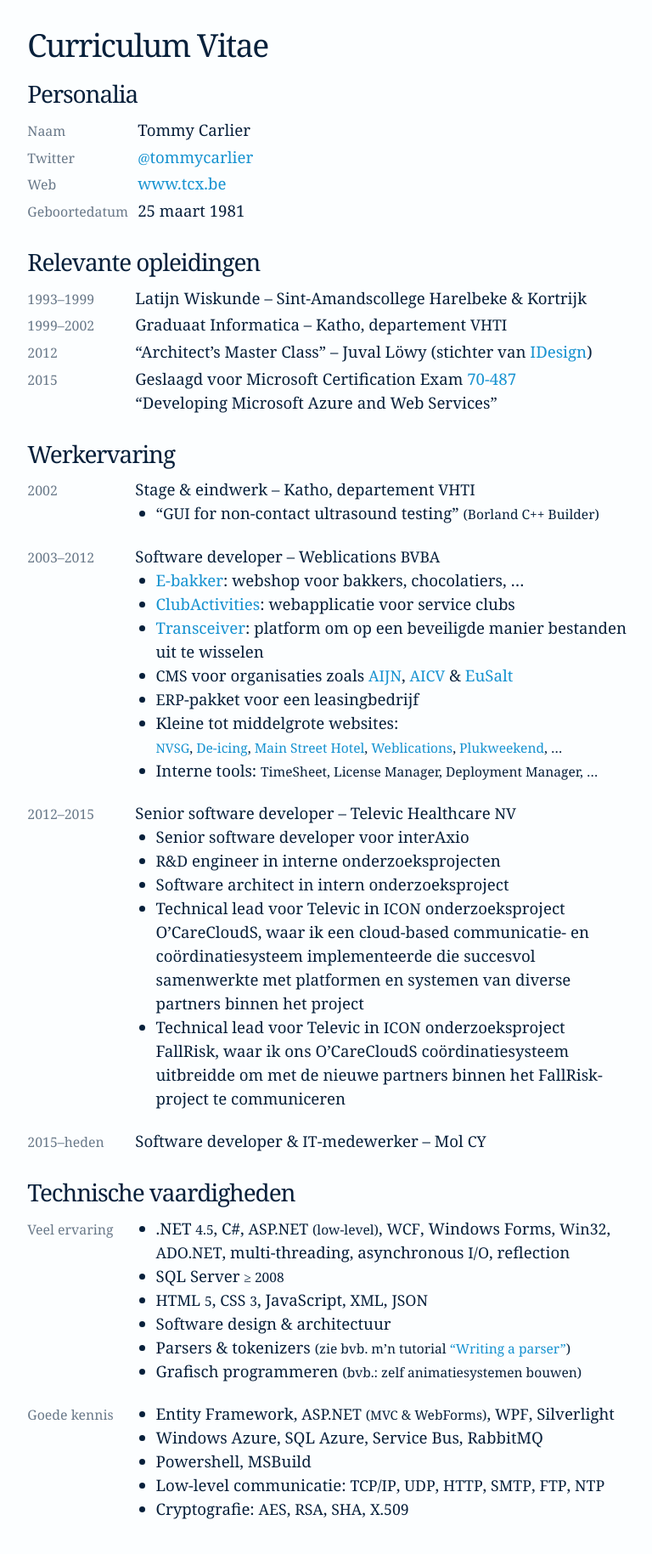
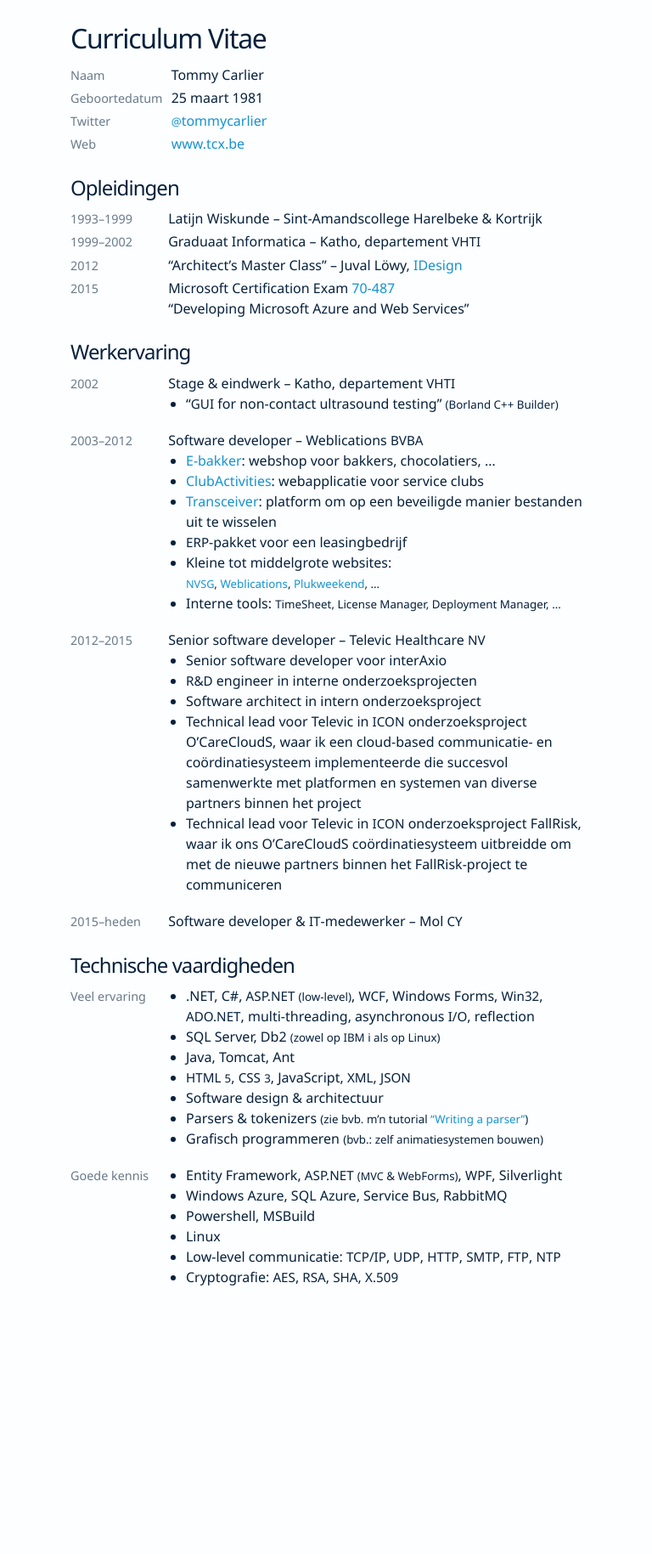
Before and after one commit to tommy-carlier/etc.tcx.be, a Jekyll site: the page built from cv/index.html, in a window 1280 px wide. Shown: the whole page at 85% size, without its empty margins (253-1021 px from the left). Built offline with Jekyll 4.4.1, drawn with Linux system fonts in a browser that asks for light colours; comment, search, counter and statistics services are not loaded; after the commit the page ends 1549 px from its top, so only the background shows below that.

Commit message:
Update style and content

```diff
--- a/cv/index.html
+++ b/cv/index.html
@@ -11,23 +11,22 @@
 </style>
 
 <h1>Curriculum Vitae</h1>
-<h2 id=personal>Personalia</h2>
 <table>
   <tr><th>Naam<td>Tommy Carlier</tr>
-  <tr><th>Twitter<td><a href="https://twitter.com/tommycarlier" rel=me><small>@</small>tommycarlier</a></tr>
+    <tr><th>Geboortedatum<td><time datetime="1981-03-25">25 maart 1981</time></tr>
+    <tr><th>Twitter<td><a href="https://twitter.com/tommycarlier" rel=me><small>@</small>tommycarlier</a></tr>
   <tr><th>Web<td><a href="https://www.tcx.be/">www.tcx.be</a></tr>
-  <tr><th>Geboortedatum<td><time datetime="1981-03-25">25 maart 1981</time></tr>
 </table>
 
-<h2 id=education>Relevante opleidingen</h2>
+<h2>Opleidingen</h2>
 <table>
   <tr><th>1993–1999<td>Latijn Wiskunde – Sint-Amandscollege Harelbeke &amp; Kortrijk</tr>
   <tr><th>1999–2002<td>Graduaat Informatica – Katho, departement <abbr>VHTI</abbr></tr>
-  <tr><th>2012<td>“Architect’s Master Class” – Juval Löwy (stichter van <a href="http://www.idesign.net/">IDesign</a>)</tr>
-  <tr><th>2015<td>Geslaagd voor Microsoft Certification Exam <a href="https://www.microsoft.com/learning/en-us/exam-70-487.aspx">70-487</a> <nobr>“Developing Microsoft Azure and Web Services”</nobr></tr>
+  <tr><th>2012<td>“Architect’s Master Class” – Juval Löwy, <a href="http://www.idesign.net/">IDesign</a></tr>
+  <tr><th>2015<td>Microsoft Certification Exam <a href="https://www.microsoft.com/learning/en-us/exam-70-487.aspx">70-487</a> <nobr>“Developing Microsoft Azure and Web Services”</nobr></tr>
 </table>
 
-<h2 id=experience>Werkervaring</h2>
+<h2>Werkervaring</h2>
 <table>
   <tr><th>2002<td>Stage &amp; eindwerk – Katho, departement <abbr>VHTI</abbr>
     <ul><li>“<abbr>GUI</abbr> for non-contact ultrasound testing” <small>(Borland C++ Builder)</small></ul></tr>
@@ -35,9 +34,8 @@
     <li><a href="http://e-bakker.be/">E-bakker</a>: webshop voor bakkers, chocolatiers, …
     <li><a href="http://www.clubactivities.net/">ClubActivities</a>: webapplicatie voor service clubs
     <li><a href="http://www.transceiver.biz/">Transceiver</a>: platform om op een beveiligde manier bestanden uit te wisselen
-    <li><abbr>CMS</abbr> voor organisaties zoals <abbr><a href="http://www.aijn.org/">AIJN</a></abbr>, <abbr><a href="http://www.aicv.org/">AICV</a></abbr> &amp; <a href="http://www.eusalt.com/">EuSalt</a>
     <li><abbr>ERP</abbr>-pakket voor een leasingbedrijf
-    <li>Kleine tot middelgrote websites:<br><small><abbr><a href="http://www.anah-nvsg.org/">NVSG</a></abbr>, <a href="http://www.de-icing.eu/">De-icing</a>, <a href="http://www.mainstreet-hotel.be/">Main Street Hotel</a>, <a href="http://www.weblications.be/">Weblications</a>, <a href="http://www.plukweekend.be/">Plukweekend</a>, …</small>
+    <li>Kleine tot middelgrote websites:<br><small><abbr><a href="http://www.anah-nvsg.org/">NVSG</a></abbr>, <a href="http://www.weblications.be/">Weblications</a>, <a href="http://www.plukweekend.be/">Plukweekend</a>, …</small>
     <li>Interne tools: <small>TimeSheet, License Manager, Deployment Manager, …</small>
   </ul></tr>
   <tr><th>2012–2015<td>Senior software developer – Televic Healthcare <abbr>NV</abbr><ul>
@@ -50,11 +48,12 @@
   <tr><th>2015–heden<td>Software developer &amp; <abbr>IT</abbr>-medewerker – Mol <abbr>CY</abbr></tr>
 </table>
 
-<h2 id=technical-skills>Technische vaardigheden</h2>
+<h2>Technische vaardigheden</h2>
 <table>
   <tr><th>Veel ervaring<td><ul>
-    <li>.NET <small>4.5</small>, C#, <abbr>ASP.NET</abbr> <small>(low-level)</small>, <abbr>WCF</abbr>, Windows Forms, <abbr>Win32</abbr>, <abbr>ADO.NET</abbr>, multi-threading, asynchronous <abbr>I/O</abbr>, reflection
-    <li>SQL Server <small>≥ 2008</small>
+    <li>.NET, C#, <abbr>ASP.NET</abbr> <small>(low-level)</small>, <abbr>WCF</abbr>, Windows Forms, <abbr>Win32</abbr>, <abbr>ADO.NET</abbr>, multi-threading, asynchronous <abbr>I/O</abbr>, reflection
+    <li>SQL Server, Db2 <small>(zowel op IBM i als op Linux)</small>
+    <li>Java, Tomcat, Ant
     <li><abbr>HTML</abbr> <small>5</small>, <abbr>CSS</abbr> <small>3</small>, JavaScript, <abbr>XML</abbr>, <abbr>JSON</abbr>
     <li>Software design &amp; architectuur
     <li>Parsers &amp; tokenizers <small>(zie bvb. m’n tutorial <a href="https://go.tcx.be/parser">“Writing a parser”</a>)</small>
@@ -64,6 +63,7 @@
     <li>Entity Framework, <abbr>ASP.NET</abbr> <small>(<abbr>MVC</abbr> &amp; WebForms)</small>, <abbr>WPF</abbr>, Silverlight
     <li>Windows Azure, SQL Azure, Service Bus, RabbitMQ
     <li>Powershell, MSBuild
+    <li>Linux</li>
     <li>Low-level communicatie: <abbr>TCP/IP</abbr>, <abbr>UDP</abbr>, <abbr>HTTP</abbr>, <abbr>SMTP</abbr>, <abbr>FTP</abbr>, <abbr>NTP</abbr>
     <li>Cryptografie: <abbr>AES</abbr>, <abbr>RSA</abbr>, <abbr>SHA</abbr>, <abbr>X.509</abbr>
   </ul></tr>
--- a/etc.scss
+++ b/etc.scss
@@ -7,10 +7,10 @@
 $hyperlink-color: #1692D0;
 $hyperlink-highlight-color: #28B3F9;
 $hyperlink-visited-color: #9D2AD6;
-$content-font-family: Georgia,serif;
+$content-font-family: 'Segoe UI',Avenir,Tahom,sans-serif;
 
 html {
-  font: normal 14pt/1.5 $content-font-family;
+  font: normal 12pt/1.5 $content-font-family;
   text-rendering: optimizeLegibility;
 }
 
@@ -49,7 +49,7 @@
   margin: 0 0 1em 0.3em;
 }
 
-h1 + h2, h2 + p, h2 + ul, h2 + table {
+h1 + h2, h1 + p, h1 + ul, h1 + table, h2 + p, h2 + ul, h2 + table {
   margin-top: 0.3em;
 }
 
@@ -74,7 +74,7 @@
 
 tbody th {
   white-space: nowrap;
-  font-size: 85%;
+  font-size: 90%;
 }
 
 .flow > * {
```
